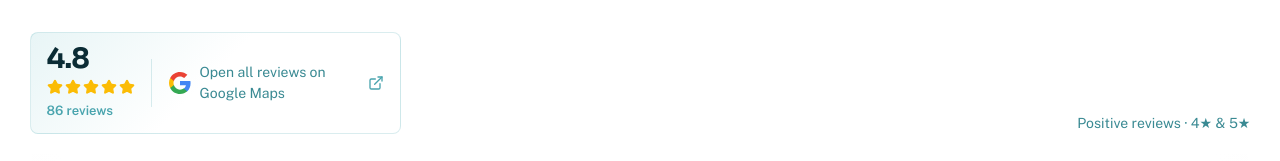
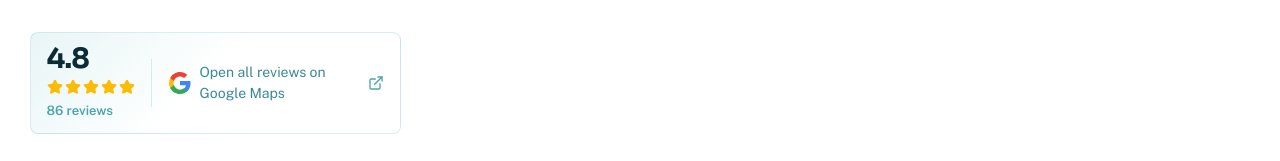
Before and after one commit to adnanhayat531/comtanixcareers, a Next.js app: page /life in a window 1280 px wide. Shown: the part 1427-1588 px from the top of the page. Built offline with nearby package versions, Linux system fonts and the light colour scheme; no server answers.

Commit message:
Remove positive reviews text from TestimonialsGrid component for a cleaner presentation.

```diff
--- a/src/components/home/Testimonials.tsx
+++ b/src/components/home/Testimonials.tsx
@@ -159,7 +159,6 @@ export function TestimonialsGrid() {
             <ExternalLink className="h-4 w-4 text-brand" aria-hidden />
           </span>
         </a>
-        <p className="type-meta text-muted">Positive reviews · 4★ &amp; 5★</p>
       </div>
 
       {/* Sideways marquee with circular card feel */}
```
